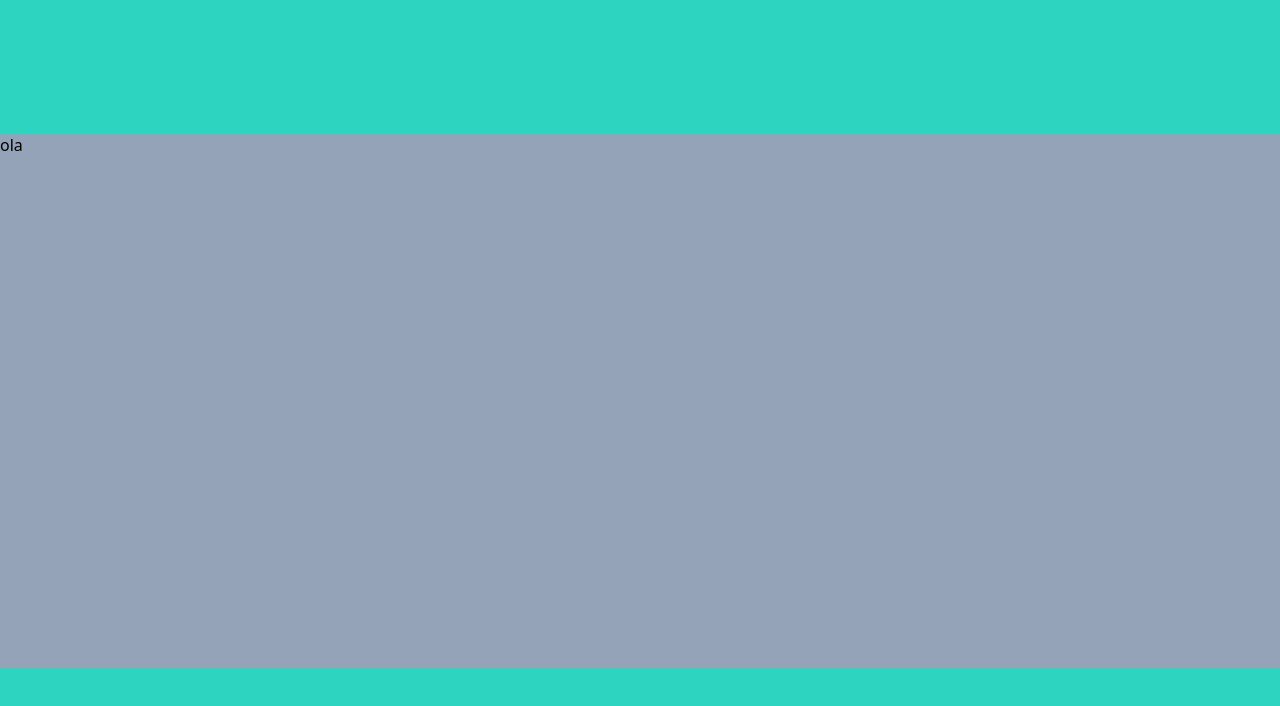
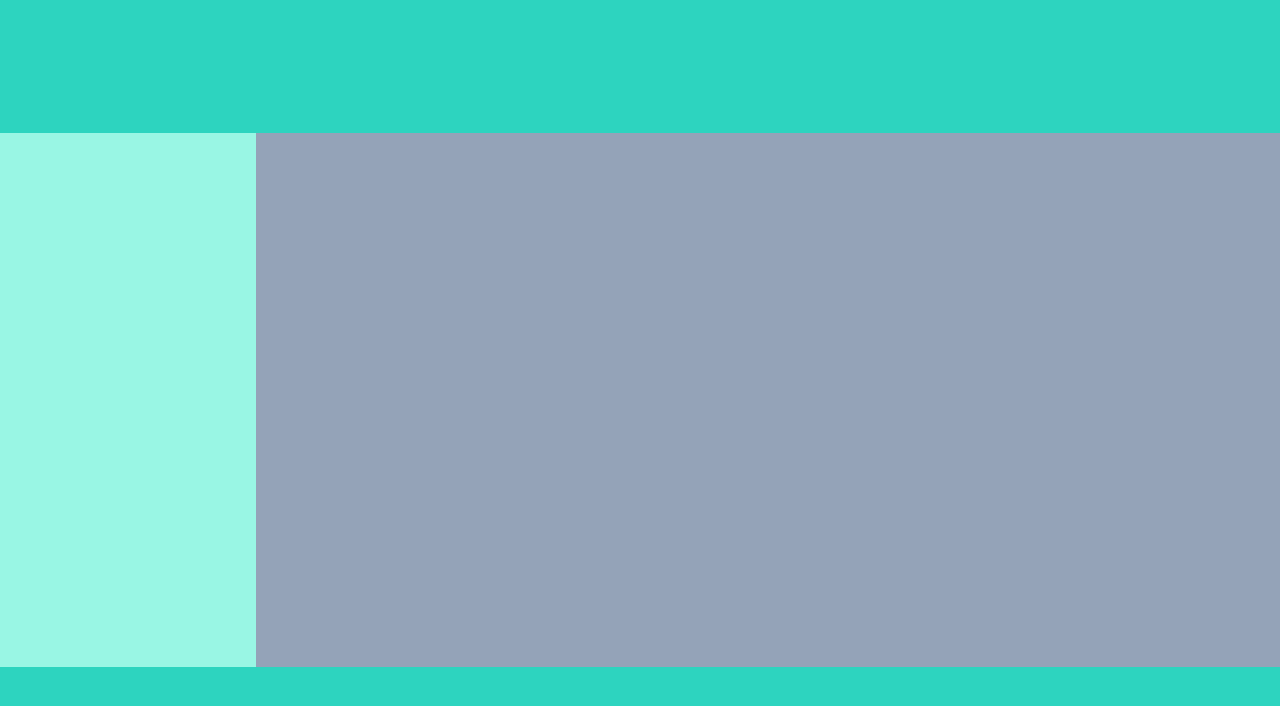
Before and after one commit to natimathias/ProjetoBiblioteca_Frontend_2025, a React (Vite) app: page / in a window 1280 px wide. Shown: the top 706 px of the page. Built offline with nearby package versions, Linux system fonts and the light colour scheme.

Commit message:
Página menu em andamento

```diff
--- a/src/pages/Menu/Menu.jsx
+++ b/src/pages/Menu/Menu.jsx
@@ -5,8 +5,7 @@ export function Menu() {
             <header className="bg-teal-400 h-1/6 w-full"></header>
 
             <main className="flex-col bg-slate-400 w-full h-4/6">
-                <h1>ola</h1>
-                <div></div>
+                <div className="bg-teal-200 w-1/5 h-full"></div>
             </main>
 
             <footer className="bg-teal-400 h-1/6 w-full"></footer>
```
